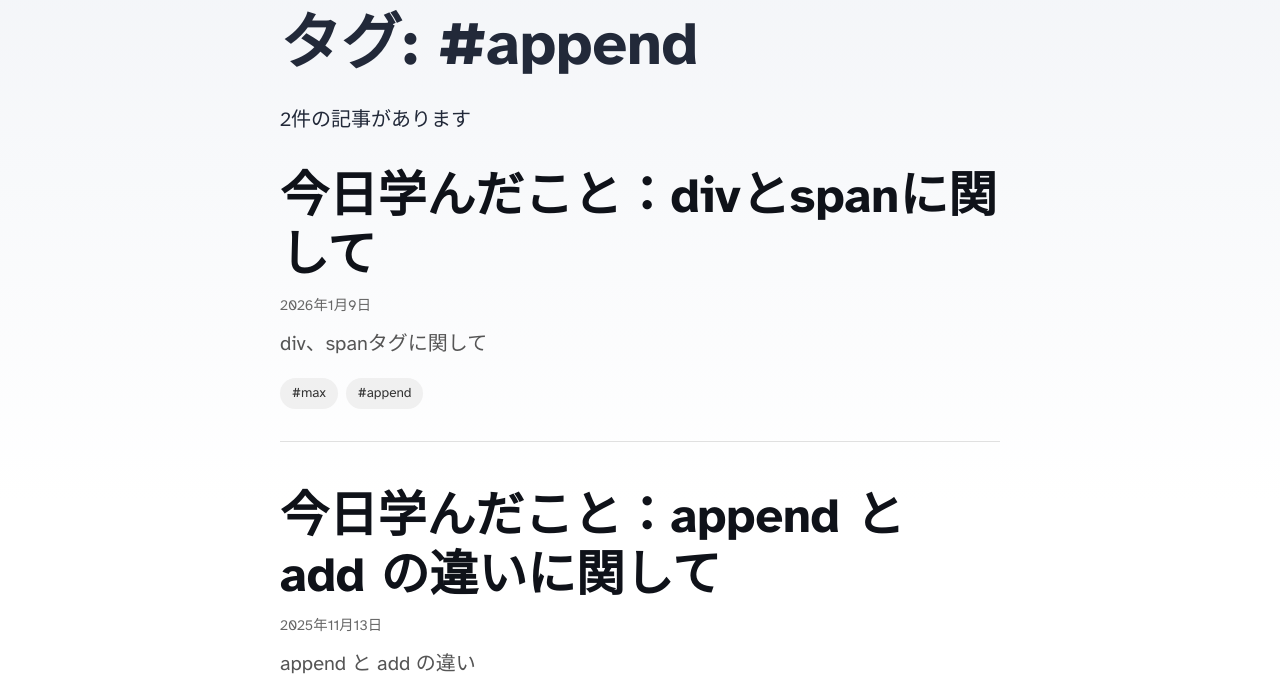
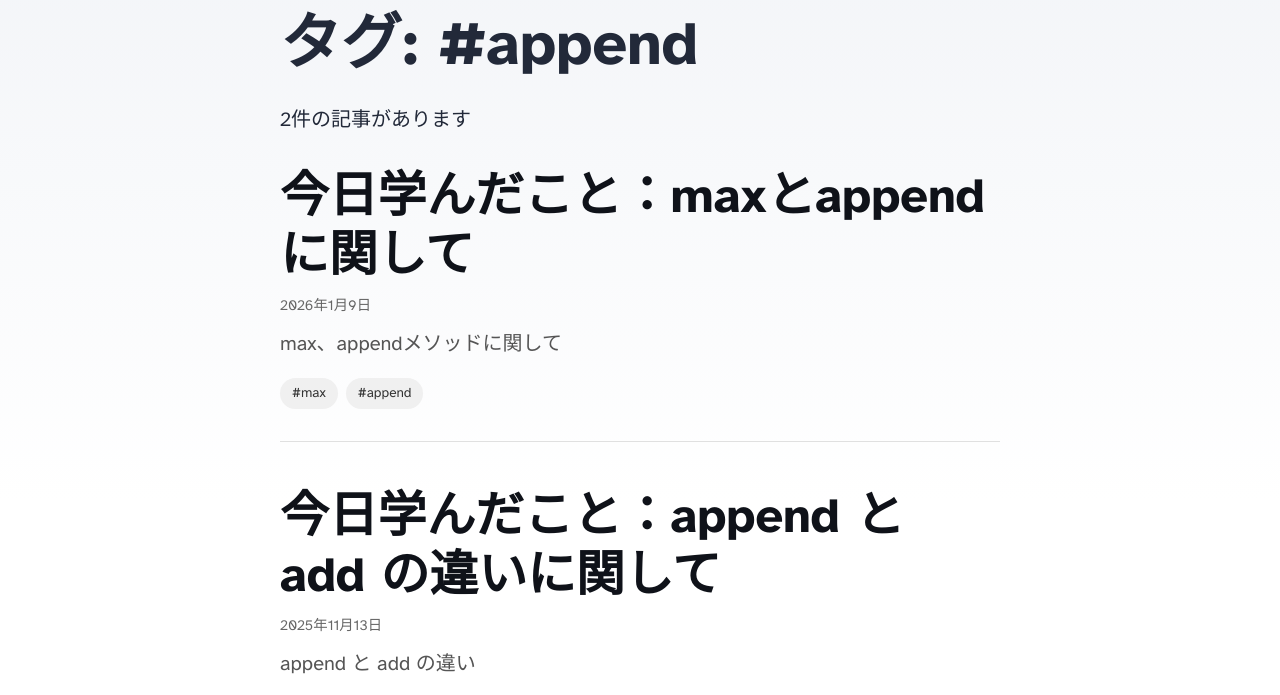
Before and after one commit to hiiragi17/daily-scraps, an Astro site: page /daily-scraps/tags/append/ in a window 1280 px wide. Shown: the part 99-794 px from the top of the page. Built offline with nearby package versions, Linux system fonts and the light colour scheme; Astro itself is replaced by a stand-in of ours.

Commit message:
add:1/9の記事修正

```diff
--- a/src/content/blog/2026/01/max_append_learning.md
+++ b/src/content/blog/2026/01/max_append_learning.md
@@ -1,6 +1,6 @@
 ---
-title: '今日学んだこと：divとspanに関して'
-description: 'div、spanタグに関して'
+title: '今日学んだこと：maxとappendに関して'
+description: 'max、appendメソッドに関して'
 pubDate: 2026-1-9
 tags: ['max', 'append']
 draft: false
```
